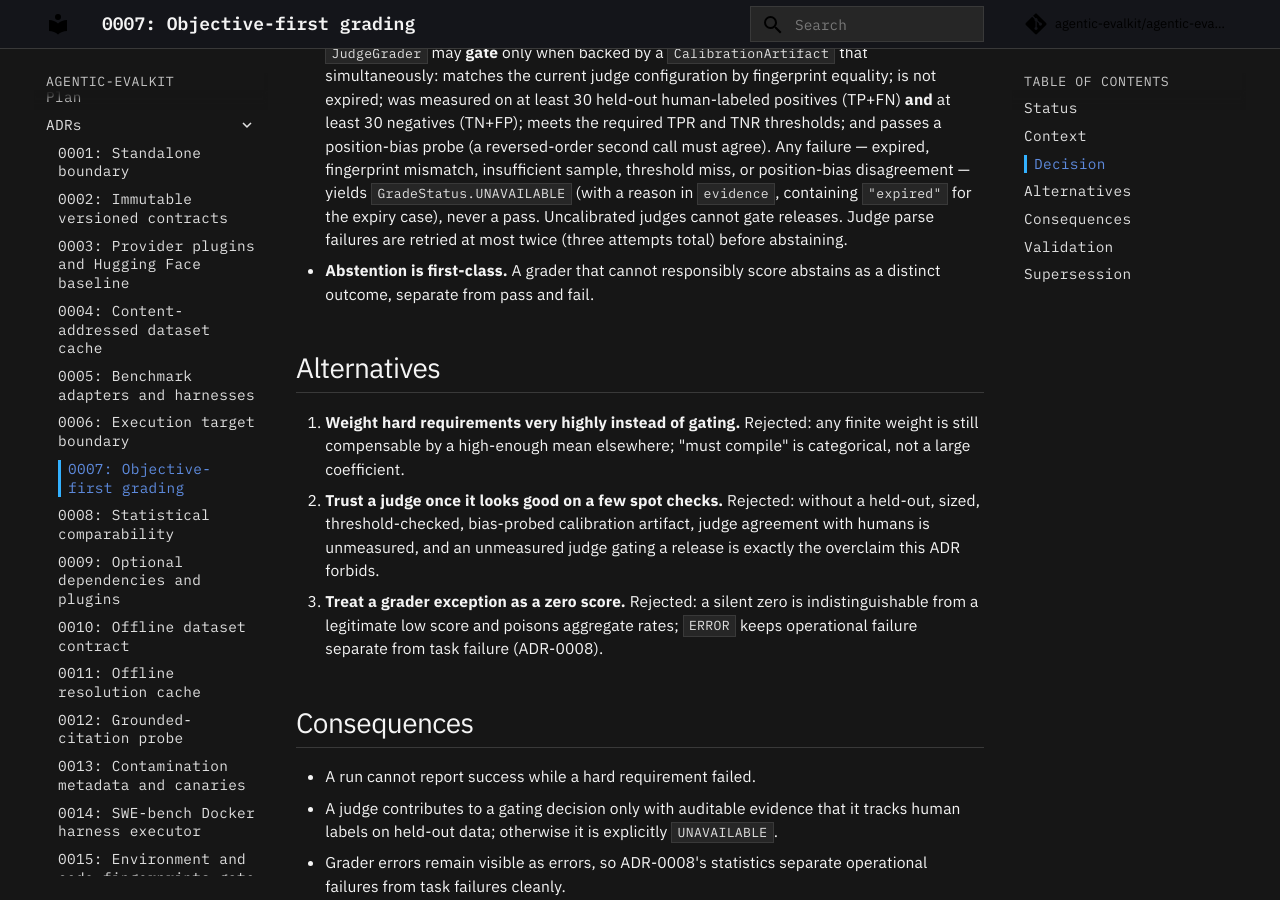
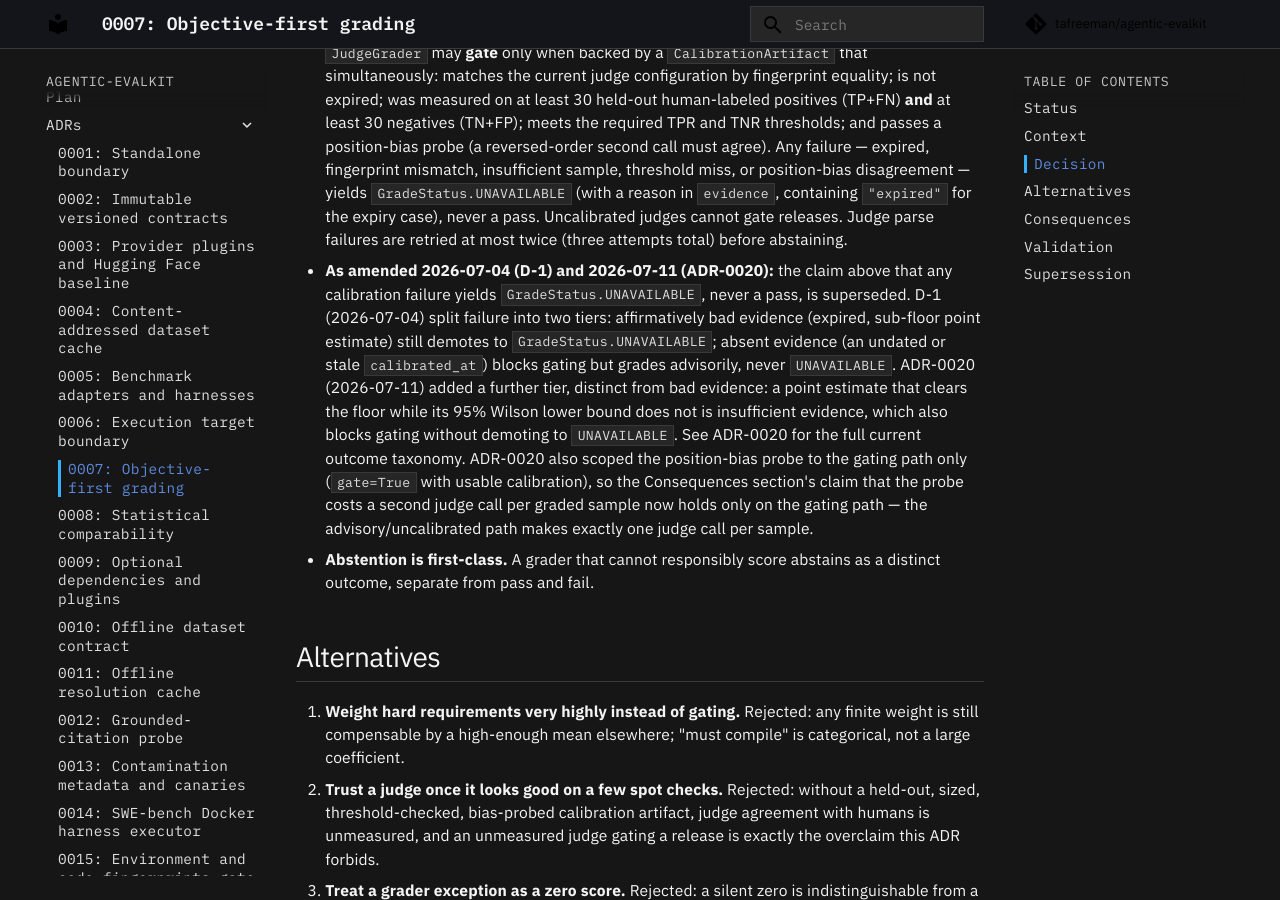
Before and after one commit to tafreeman/agentic-evalkit, an MkDocs documentation site: the page built from docs/adr/0007-objective-first-grading.md, in a window 1280 px wide and 900 px high, scrolled down 1066 px. Built offline with MkDocs 1.6.1 and Material for MkDocs 9.7.7, drawn with Linux system fonts in a browser that asks for light colours; comment, search, counter and statistics services are not loaded.

Commit message:
docs: amend ADR-0007, fix ADR-count drift, restore README positioning
D-1 (2026-07-04) and ADR-0020 both changed the judge-gating failure
taxonomy ADR-0007 originally specified, but the ADR's own text was never
updated to match -- and the contract test guarding cross-ADR consistency
is scoped to ADR-0001/0003 only, so it could not catch the drift. Amend
ADR-0007 with a dated note pointing at both superseding decisions,
following the same pattern ADR-0019 already used for ADR-0003/0009.

docs/index.md's stat tile and CLAUDE.md both track the committed ADR
count; CLAUDE.md's enumerated range ("0001-0010") drifted stale within
days of being written because nothing enforces it. Repoint it at the
directory instead of a range so the same class of drift can't recur.

The README's differentiator paragraph (why this package solves eval
*validity* rather than eval *workflow*, contrasting named competitors)
was dropped by the prior "simplify public introduction" pass along with
an "Identity" section that added no information and an internal-codename
sentence naming pre-release system names. Restore the differentiator in
the current plainer register, drop the Identity section, and reword the
repository-boundary sentence to keep the same technical claim without
the internal names.

mkdocs.yml and docs/index.md pointed at a nonexistent GitHub org
(agentic-evalkit/agentic-evalkit) for repo_url/repo_name and the "View
source" link; pyproject.toml already had the correct tafreeman/ org, so
this was an isolated drift. Also drop the "portfolio tooling" eyebrow
label on docs/index.md's hero, which undersells the ADR/contract-test
evidence the page itself displays.

```diff
--- a/docs/adr/0007-objective-first-grading.md
+++ b/docs/adr/0007-objective-first-grading.md
@@ -46,6 +46,21 @@ distortions:
   in `evidence`, containing `"expired"` for the expiry case), never a pass.
   Uncalibrated judges cannot gate releases. Judge parse failures are retried
   at most twice (three attempts total) before abstaining.
+- **As amended 2026-07-04 (D-1) and 2026-07-11 (ADR-0020):** the claim
+  above that any calibration failure yields `GradeStatus.UNAVAILABLE`,
+  never a pass, is superseded. D-1 (2026-07-04) split failure into two
+  tiers: affirmatively bad evidence (expired, sub-floor point estimate)
+  still demotes to `GradeStatus.UNAVAILABLE`; absent evidence (an undated
+  or stale `calibrated_at`) blocks gating but grades advisorily, never
+  `UNAVAILABLE`. ADR-0020 (2026-07-11) added a further tier, distinct from
+  bad evidence: a point estimate that clears the floor while its 95%
+  Wilson lower bound does not is insufficient evidence, which also blocks
+  gating without demoting to `UNAVAILABLE`. See ADR-0020 for the full
+  current outcome taxonomy. ADR-0020 also scoped the position-bias probe
+  to the gating path only (`gate=True` with usable calibration), so the
+  Consequences section's claim that the probe costs a second judge call
+  per graded sample now holds only on the gating path — the
+  advisory/uncalibrated path makes exactly one judge call per sample.
 - **Abstention is first-class.** A grader that cannot responsibly score
   abstains as a distinct outcome, separate from pass and fail.
 
--- a/mkdocs.yml
+++ b/mkdocs.yml
@@ -1,7 +1,7 @@
 site_name: agentic-evalkit
 site_description: Evaluate agentic systems with reproducible, evidence-first grading.
-repo_name: agentic-evalkit/agentic-evalkit
-repo_url: https://github.com/agentic-evalkit/agentic-evalkit
+repo_name: tafreeman/agentic-evalkit
+repo_url: https://github.com/tafreeman/agentic-evalkit
 edit_uri: edit/main/docs/
 
 docs_dir: docs
```
Also changed, not shown: README.md (+12 -7 lines), docs/index.md (+2 -2 lines), 1 other file.
